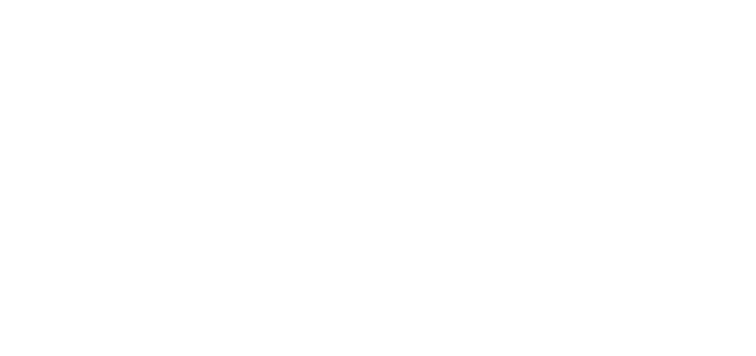
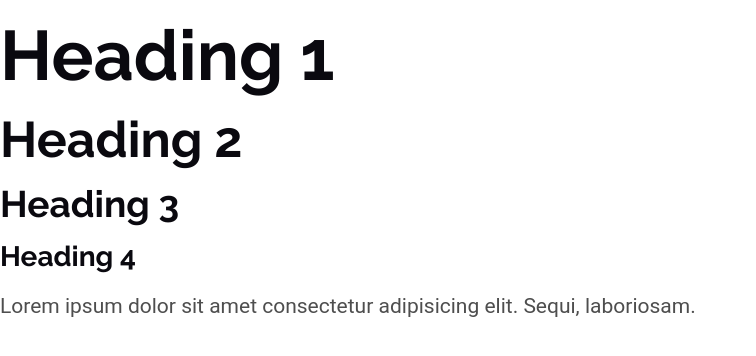
Before and after one commit to deeppanjab/deepfolio, a plain HTML site: page index.html in a window 1280 px wide. Shown: the whole page, without its empty margins (0-756 px from the left). Drawn offline with Linux system fonts and the light colour scheme; a web font is replaced by a local one.

Commit message:
Define the typography.

```diff
--- a/css/styles.css
+++ b/css/styles.css
@@ -6,3 +6,64 @@
   --accent-color: #0078ff;
   --surface-color: #ffffff;
 }
+
+/* Typography */
+html {
+  font-size: 62.5%;
+}
+:root {
+  --default-font: "Roboto", system-ui, -apple-system, "Segoe UI", Roboto,
+    "Helvetica Neue", Arial, "Noto Sans", "Liberation Sans", sans-serif,
+    "Apple Color Emoji", "Segoe UI Emoji", "Segoe UI Symbol", "Noto Color Emoji";
+  --heading-font: "Raleway", sans-serif;
+  --nav-font: "Poppins", sans-serif;
+}
+
+body {
+  font-size: 2.1rem;
+  font-family: var(--default-font);
+  color: var(--default-color);
+}
+
+h1,
+h2,
+h3,
+h4,
+h5,
+h6 {
+  color: var(--heading-color);
+  font-family: var(--heading-font);
+  margin: 1.5rem 0;
+  font-weight: 700;
+}
+
+h1 {
+  font-size: 5.8rem;
+}
+
+h2 {
+  font-size: 4.8rem;
+}
+
+h3 {
+  font-size: 3.5rem;
+}
+
+h4 {
+  font-size: 2.6rem;
+}
+
+@media screen and (min-width: 768px) {
+  h1 {
+    font-size: 7rem;
+  }
+  h2 {
+    font-size: 5rem;
+  }
+  h3 {
+    font-size: 3.7rem;
+  }
+  h4 {
+    font-size: 2.8rem;
+  }
+}
--- a/index.html
+++ b/index.html
@@ -4,10 +4,20 @@
     <meta charset="UTF-8">
     <meta name="viewport" content="width=device-width, initial-scale=1.0">
     <title>Deep Portfolio</title>
+     <link rel="preconnect" href="https://fonts.googleapis.com" />
+    <link rel="preconnect" href="https://fonts.gstatic.com" crossorigin />
+    <link
+      href="https://fonts.googleapis.com/css2?family=Flow+Circular&family=PT+Sans:wght@400;700&family=Poppins:wght@400;600;700&family=Raleway:wght@400;600;700&display=swap"
+      rel="stylesheet"
+    />
     <link rel="stylesheet" href="css/normalize.css">
     <link rel="stylesheet" href="css/styles.css">
 </head>
 <body>
-
+    <h1>Heading 1</h1>
+    <h2>Heading 2</h2>
+    <h3>Heading 3</h3>
+    <h4>Heading 4</h4>
+    <p>Lorem ipsum dolor sit amet consectetur adipisicing elit. Sequi, laboriosam.</p>
 </body>
 </html>
```
